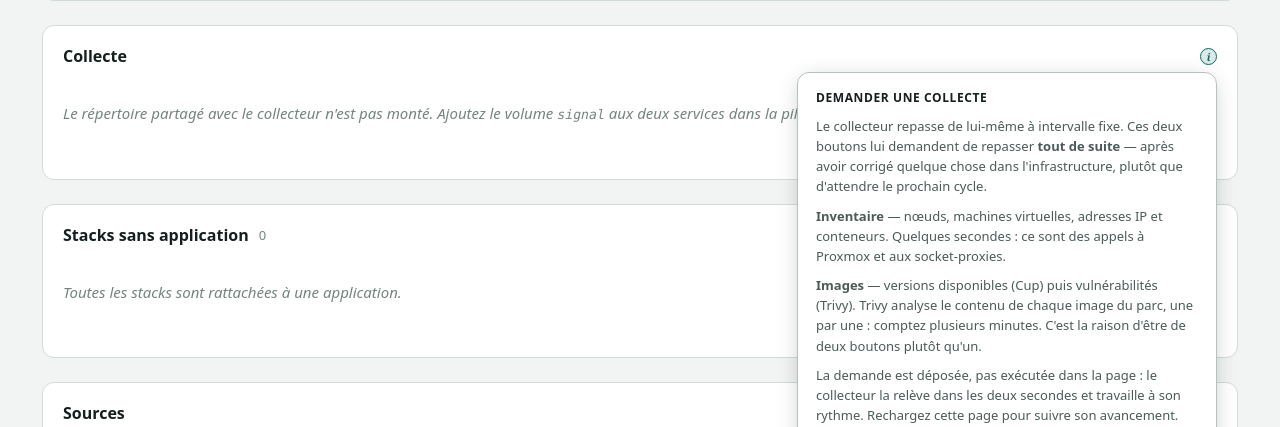
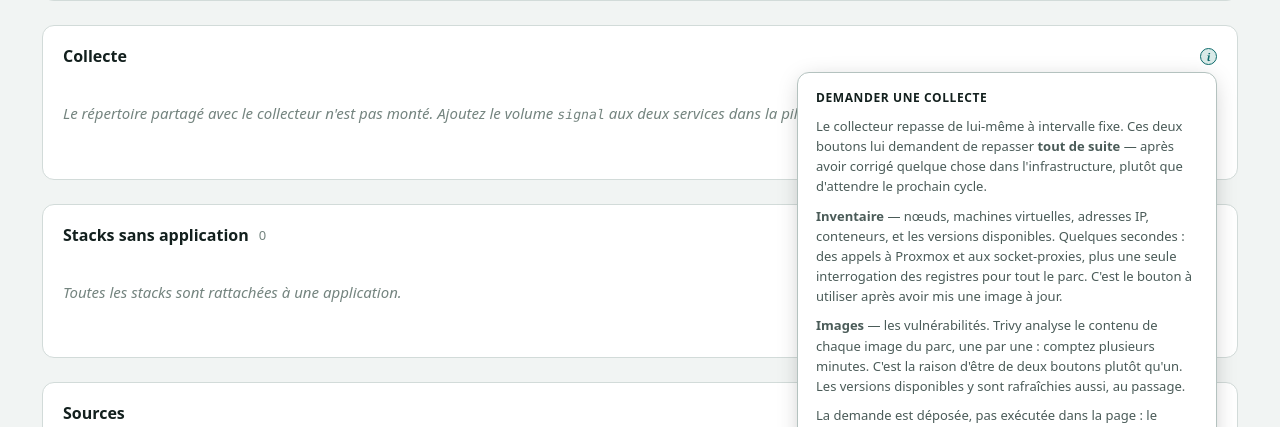
Before and after one commit to morphe777/tinycmdb, a FastAPI app: template app/web/templates/etat.html in a window 1280 px wide, after a click that opens the changed part. Shown: the part 293-720 px from the top of the page. Run offline with FastAPI, Linux system fonts and the light colour scheme; the template is opened without the code that fills it, so the values that code supplies are empty; parts of the project's set-up code (start-up, migrations or seed data) failed here and were passed over.

Commit message:
Cup suit aussi la collecte rapide
Il etait range derriere le bouton lent, avec Trivy. Demander une collecte apres
avoir mis une image a jour — c est-a-dire la raison meme d en demander une —
obligeait donc a payer dix minutes d analyse pour voir une colonne changer.

Mesure : Cup interroge les trente-deux images du parc en une seconde et demie,
en un seul appel. Son cout ne justifiait pas sa place.

Il tourne desormais sur les deux demandes. Trivy reste seul derriere le bouton
lent, ce qui est toute la raison d avoir deux boutons.

Co-Authored-By: Claude Opus 5 <noreply@anthropic.com>

```diff
--- a/app/collector/main.py
+++ b/app/collector/main.py
@@ -566,7 +566,10 @@ def main():
 
         due_for_nodes = (last_node_pass == 0.0 or force_inventaire
                          or (cycle_start - last_node_pass) >= cfg.INTERVAL_NODES)
-        due_for_cup = (last_cup_pass == 0.0 or force_securite
+        # Cup suit les deux demandes : il ne coûte qu'un appel pour tout le parc, et
+        # « ma mise à jour a-t-elle été prise en compte » est la question qu'on se pose en
+        # relançant une collecte. La faire attendre Trivy n'aurait servi personne.
+        due_for_cup = (last_cup_pass == 0.0 or force_inventaire or force_securite
                        or (cycle_start - last_cup_pass) >= cfg.INTERVAL_CUP)
         due_for_trivy = (last_trivy_pass == 0.0 or force_securite
                          or (cycle_start - last_trivy_pass) >= cfg.INTERVAL_TRIVY)
--- a/app/signaux.py
+++ b/app/signaux.py
@@ -31,12 +31,17 @@ logger = logging.getLogger("cmdb.signaux")
 DOSSIER = os.environ.get("SIGNAL_DIR", "/signal")
 
 # Deux passes, et deux seulement, parce que leurs durées n'ont rien de comparable :
-# l'inventaire interroge Proxmox et les socket-proxies (quelques secondes), la sécurité
-# lance Trivy sur chaque image du parc (plusieurs minutes). Les réunir sous un bouton
-# unique ferait attendre dix minutes qui que ce soit venu corriger une adresse IP.
+# l'inventaire interroge Proxmox et les socket-proxies, la sécurité lance Trivy sur chaque
+# image du parc, une par une. Les réunir sous un bouton unique ferait attendre dix minutes
+# qui que ce soit venu corriger une adresse IP.
+#
+# Cup — la comparaison des versions disponibles — figure dans les DEUX. Il ne coûte rien :
+# un seul appel pour tout le parc, une seconde et demie sur trente-deux images. Le ranger
+# derrière le bouton lent obligeait à payer Trivy pour voir qu'une mise à jour vient d'être
+# appliquée, ce qui est précisément la question qu'on se pose en relançant une collecte.
 PASSES = {
-    "inventaire": "nœuds, adresses IP et conteneurs",
-    "securite": "versions disponibles et vulnérabilités des images",
+    "inventaire": "nœuds, adresses IP, conteneurs et versions disponibles",
+    "securite": "vulnérabilités des images — Trivy les analyse une par une",
 }
 
 ETAT = "etat.json"
--- a/app/web/templates/etat.html
+++ b/app/web/templates/etat.html
@@ -91,11 +91,14 @@
         <p>Le collecteur repasse de lui-même à intervalle fixe. Ces deux boutons lui
           demandent de repasser <b>tout de suite</b> — après avoir corrigé quelque chose
           dans l'infrastructure, plutôt que d'attendre le prochain cycle.</p>
-        <p><b>Inventaire</b> — nœuds, machines virtuelles, adresses IP et conteneurs.
-          Quelques secondes : ce sont des appels à Proxmox et aux socket-proxies.</p>
-        <p><b>Images</b> — versions disponibles (Cup) puis vulnérabilités (Trivy). Trivy
-          analyse le contenu de chaque image du parc, une par une : comptez plusieurs
-          minutes. C'est la raison d'être de deux boutons plutôt qu'un.</p>
+        <p><b>Inventaire</b> — nœuds, machines virtuelles, adresses IP, conteneurs, et
+          les versions disponibles. Quelques secondes : des appels à Proxmox et aux
+          socket-proxies, plus une seule interrogation des registres pour tout le parc.
+          C'est le bouton à utiliser après avoir mis une image à jour.</p>
+        <p><b>Images</b> — les vulnérabilités. Trivy analyse le contenu de chaque image du
+          parc, une par une : comptez plusieurs minutes. C'est la raison d'être de deux
+          boutons plutôt qu'un. Les versions disponibles y sont rafraîchies aussi, au
+          passage.</p>
         <p>La demande est déposée, pas exécutée dans la page : le collecteur la relève dans
           les deux secondes et travaille à son rythme. Rechargez cette page pour suivre son
           avancement. Une demande posée pendant que le collecteur est arrêté sera honorée à
```
Also changed, not shown: README.md.
